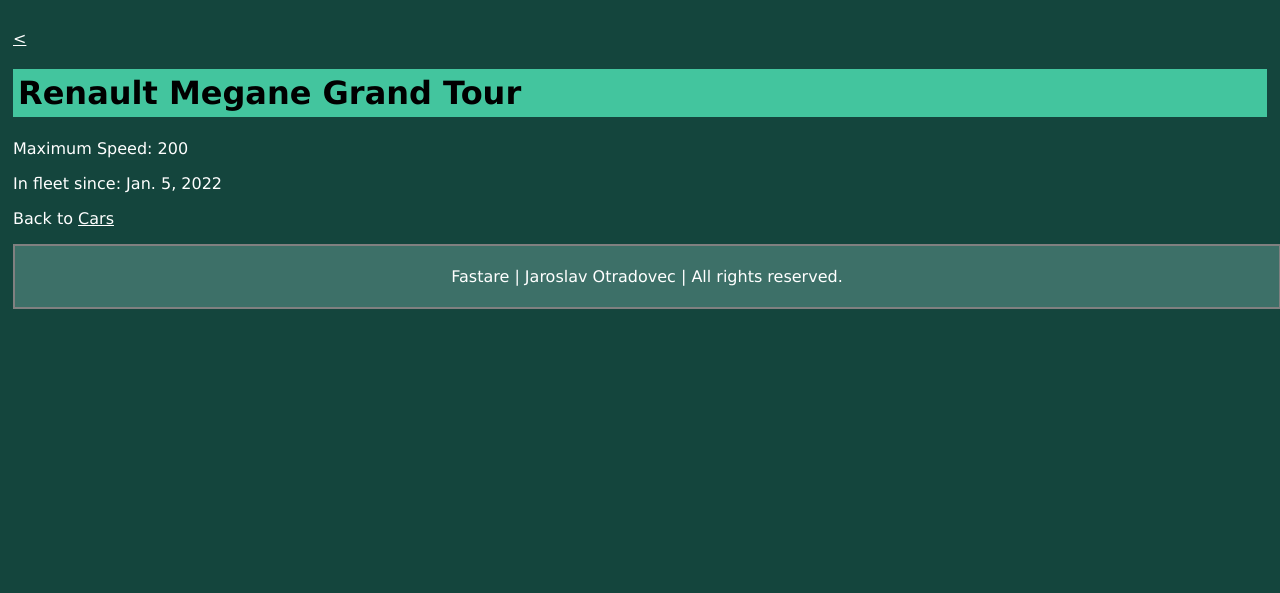
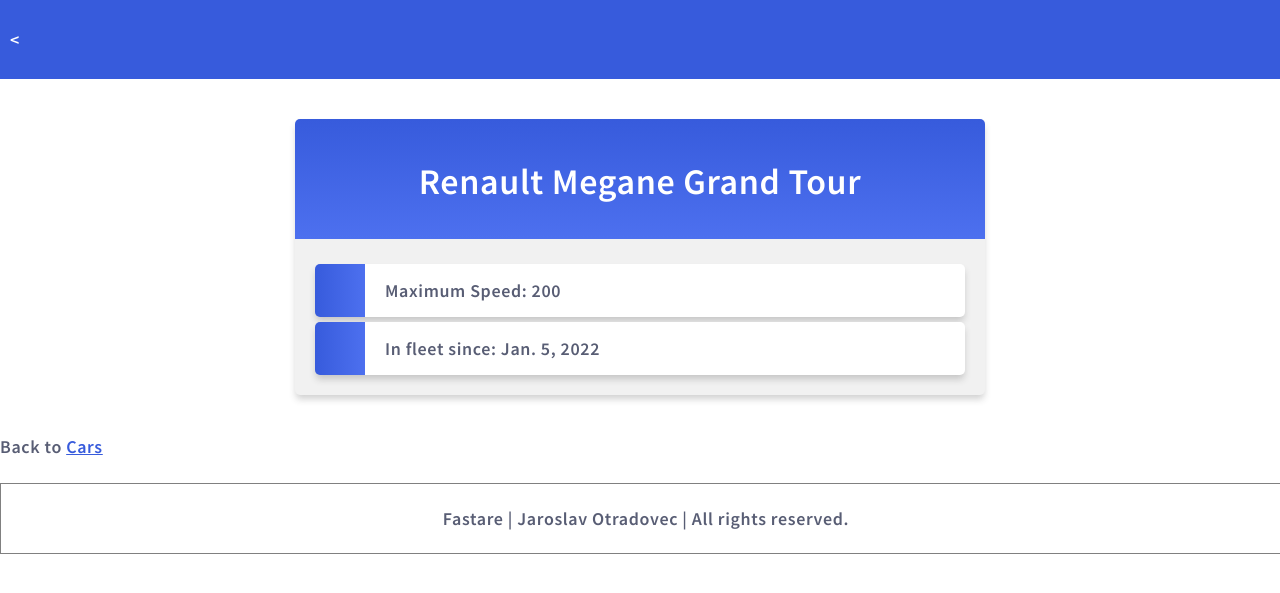
Before and after one commit to jotradovec/dcars, a Django app: page /cars/1 in a window 1280 px wide. Shown: the top 593 px of the page. Run offline with Django 5.2, Linux system fonts and the light colour scheme; data comes from the database, SQL or seed files in the repository.

Commit message:
initial.css to cards change

```diff
--- a/cars/static/initial.css
+++ b/cars/static/initial.css
@@ -1,22 +1,70 @@
+@import url('https://fonts.googleapis.com/css2?family=Source+Sans+Pro:wght@400;600&display=swap');
 body {
-  background-color: rgb(20, 69, 61);
-  color: white;
-  font-family: verdana;
-  padding: 5px;
-  h1 {
-    color: black;
-    background-color: rgb(67, 197, 158);
-    padding: 5px;
-  }
+  margin:0;
+  font: 600 18px 'Source Sans Pro', sans-serif;
+  letter-spacing: 0.64px;
+  color: #585d74;
+}
+.topnav {
+  background-color:#375BDC;
+  color:#ffffff;
+  padding:10px;
+}
+.topnav a:link, .topnav a:visited {
+  text-decoration: none;
+  color: #ffffff;
+}
+.topnav a:hover, .topnav a:active {
+  text-decoration: underline;
+}
+.mycard {
+  background-color: #f1f1f1;
+  background-image: linear-gradient(to bottom, #375BDC, #4D70EF);
+  background-size: 100% 120px;
+  background-repeat: no-repeat;
+  margin: 40px auto;
+  width: 650px;
+  border-radius: 5px;
+  box-shadow: 0 5px 7px -1px rgba(51, 51, 51, 0.23);
+  padding: 20px;
+}
+.mycard h1 {
+  text-align: center;
+  color:#ffffff;
+  margin:20px 0 60px 0;
+}
+ul {
+  list-style-type: none;
+  padding: 0;
+  margin: 0;
+}
+li {
+  background-color: #ffffff;
+  background-image: linear-gradient(to right, #375BDC, #4D70EF);
+  background-size: 50px 60px;
+  background-repeat: no-repeat;
+  cursor: pointer;
+  transition: transform .25s;
+  border-radius: 5px;
+  box-shadow: 0 5px 7px -1px rgba(51, 51, 51, 0.23);
+  padding: 15px;
+  padding-left: 70px;
+  margin-top: 5px;
+}
+li:hover {
+  transform: scale(1.1);
+}
+a:link, a:visited {
+  color: #375BDC;
+}
+.main, .main h1 {
+  text-align:center;
+  color:#375BDC;
 }
 footer {
-  background-color: rgb(61, 112, 104);
   text-align: center;
   width: 100%;
   padding: 5px;
-  border: 2px solid gray;
+  border: 1px solid gray;
+  margin-top: 25px;
 }
-
-a {
-  color: white;
-}
--- a/cars/templates/details.html
+++ b/cars/templates/details.html
@@ -1,17 +1,18 @@
 {% extends "master.html" %}
-
-{% block title %}
-  {{ car.name }}
-{% endblock %}
 
 {% block headtitle %}
   {{ car.name }}
 {% endblock %}
 
 {% block content %}
+  <div class="mycard">
+    <h1>{{ car.name }}</h1>
 
-<p>Maximum Speed: {{ car.maximum_speed }}</p>
-<p>In fleet since: {{ car.acquired_date }}</p>
+    <ul>
+<li>Maximum Speed: {{ car.maximum_speed }}</li>
+<li>In fleet since: {{ car.acquired_date }}</li>
+    </ul>
+  </div>
 
 <p>Back to <a href="/cars">Cars</a></p>
 {% endblock %}
--- a/cars/templates/master.html
+++ b/cars/templates/master.html
@@ -6,7 +6,9 @@
   <title>{% block headtitle %}{% endblock %}</title>
 </head>
 <body>
-  <p><a href="/"><</a></p> {# A back button #}
+  <div class="topnav">
+    <p><a href="/"><</a></p> {# A back button #}
+  </div>
 
 <h1>{% block title %}{% endblock %}</h1>
 
```
Also changed, not shown: cars/templates/all_cars.html (+11 -4 lines).
